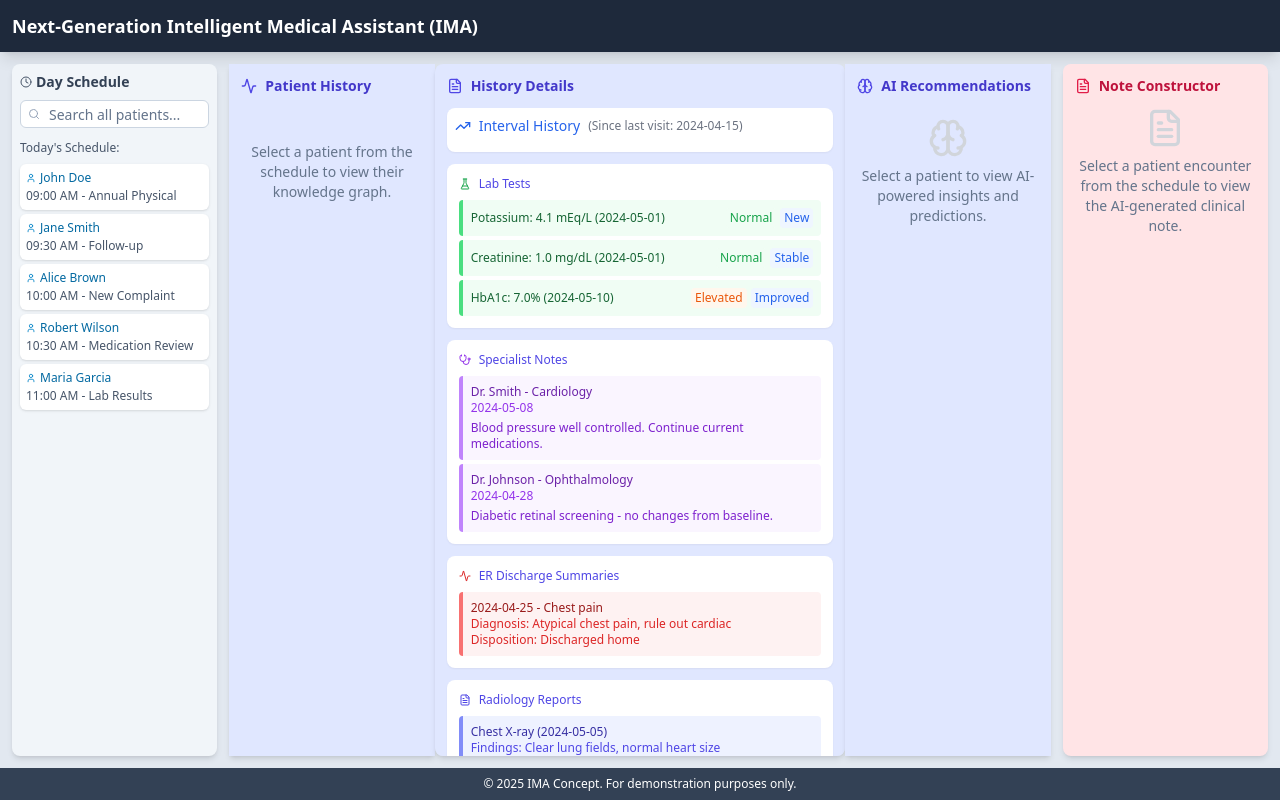
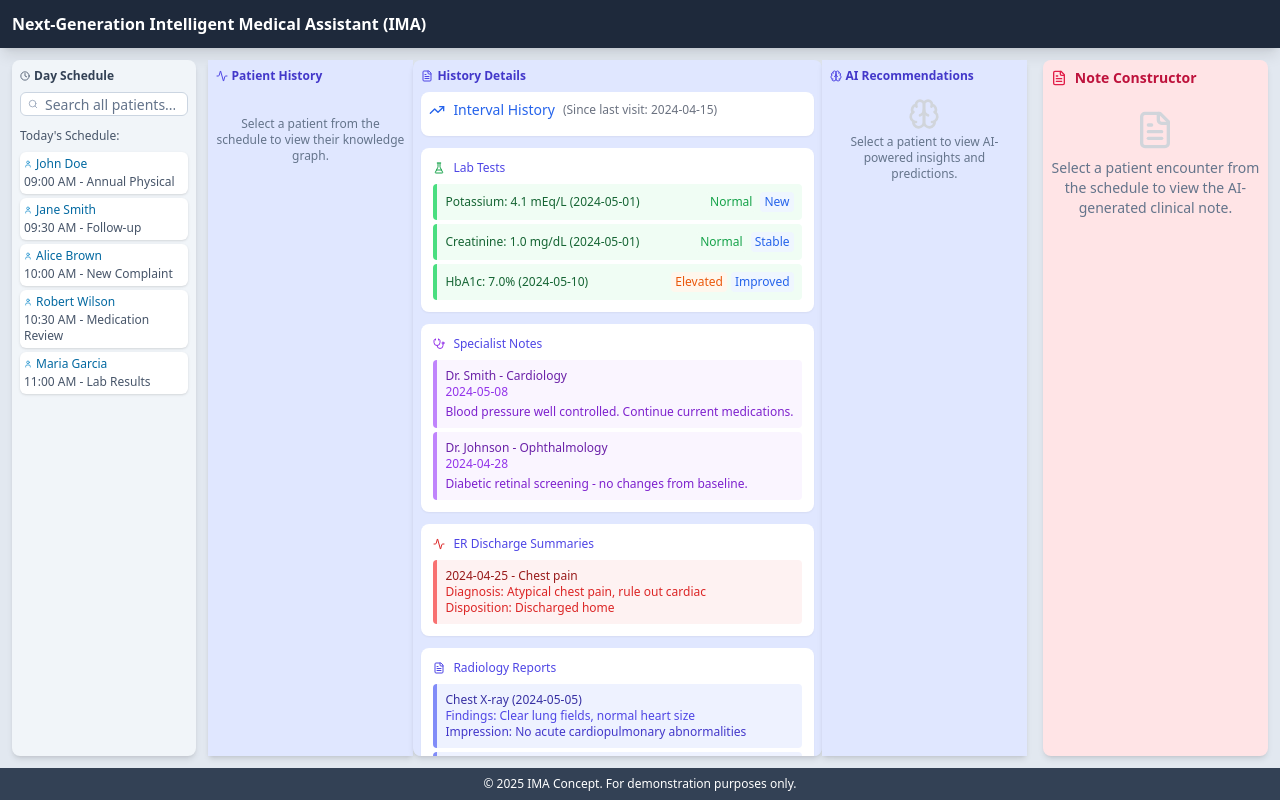
Before and after one commit to kkeshavjee/ima-insight-navigator, a React (Vite) app: page / in a window 1280 px wide. Built offline with nearby package versions, Linux system fonts and the light colour scheme.

Commit message:
Refactor pane sizes and font sizes
- Reduced the width of the Day Schedule and History Details panes.
- Increased the width of the Note Constructor pane.
- Decreased font sizes across all panes.

```diff
--- a/src/components/DaySchedulePane.tsx
+++ b/src/components/DaySchedulePane.tsx
@@ -98,19 +98,19 @@ const DaySchedulePane: React.FC<DaySchedulePaneProps> = ({ onSelectPatient, sele
   return (
     <div className="h-full bg-slate-100 p-2 rounded-lg shadow-md overflow-y-auto">
       <div className="flex items-center gap-1 mb-2">
-        <Clock className="w-3 h-3 text-slate-600" />
-        <h2 className="text-sm font-semibold text-slate-700">Day Schedule</h2>
+        <Clock className="w-2.5 h-2.5 text-slate-600" />
+        <h2 className="text-xs font-semibold text-slate-700">Day Schedule</h2>
       </div>
 
       {/* Search input */}
       <div className="relative mb-3">
-        <Search className="absolute left-2 top-1/2 transform -translate-y-1/2 w-3 h-3 text-slate-400" />
+        <Search className="absolute left-2 top-1/2 transform -translate-y-1/2 w-2.5 h-2.5 text-slate-400" />
         <Input
           type="text"
           placeholder="Search all patients..."
           value={searchTerm}
           onChange={(e) => setSearchTerm(e.target.value)}
-          className="pl-7 h-7 text-xs bg-white border-slate-300 focus:border-sky-500 focus:ring-sky-500"
+          className="pl-6 h-6 text-xs bg-white border-slate-300 focus:border-sky-500 focus:ring-sky-500"
         />
       </div>
 
@@ -120,7 +120,7 @@ const DaySchedulePane: React.FC<DaySchedulePaneProps> = ({ onSelectPatient, sele
           <h3 className="text-xs font-medium text-slate-600 mb-1">Add to Schedule:</h3>
           <div className="space-y-1">
             {availablePatients.map(patient => (
-              <div key={patient.id} className="flex items-center justify-between p-1.5 bg-green-50 rounded border border-green-200">
+              <div key={patient.id} className="flex items-center justify-between p-1 bg-green-50 rounded border border-green-200">
                 <div className="flex-1">
                   <div className="text-xs font-medium text-green-800">{patient.name}</div>
                   <div className="text-xs text-green-600">{patient.phone}</div>
@@ -129,9 +129,9 @@ const DaySchedulePane: React.FC<DaySchedulePaneProps> = ({ onSelectPatient, sele
                   size="sm"
                   variant="outline"
                   onClick={() => addPatientToSchedule(patient)}
-                  className="h-6 px-2 text-xs border-green-300 hover:bg-green-100"
+                  className="h-5 px-1.5 text-xs border-green-300 hover:bg-green-100"
                 >
-                  <Plus className="w-3 h-3" />
+                  <Plus className="w-2.5 h-2.5" />
                 </Button>
               </div>
             ))}
@@ -149,11 +149,11 @@ const DaySchedulePane: React.FC<DaySchedulePaneProps> = ({ onSelectPatient, sele
           <li
             key={`${appt.id}-${appt.encounterId}`}
             onClick={() => onSelectPatient(appt.id, appt.encounterId)}
-            className={`p-1.5 rounded-md shadow hover:bg-sky-100 cursor-pointer transition-all duration-200 ease-in-out transform hover:scale-[1.02]
+            className={`p-1 rounded-md shadow hover:bg-sky-100 cursor-pointer transition-all duration-200 ease-in-out transform hover:scale-[1.02]
                         ${selectedPatientId === appt.id ? 'bg-sky-200 ring-1 ring-sky-500 shadow-lg' : 'bg-white hover:shadow-md'}`}
           >
             <div className="flex items-center gap-1 mb-0.5">
-              <User className="w-2.5 h-2.5 text-sky-600" />
+              <User className="w-2 h-2 text-sky-600" />
               <div className={`font-medium text-xs ${selectedPatientId === appt.id ? 'text-sky-800' : 'text-sky-700'}`}>
                 {appt.name}
               </div>
@@ -164,7 +164,7 @@ const DaySchedulePane: React.FC<DaySchedulePaneProps> = ({ onSelectPatient, sele
           </li>
         ))}
         {filteredAppointments.length === 0 && searchTerm && availablePatients.length === 0 && (
-          <li className="p-3 text-center text-xs text-slate-500">
+          <li className="p-2 text-center text-xs text-slate-500">
             No patients found matching "{searchTerm}"
           </li>
         )}
--- a/src/components/DrillDownPane.tsx
+++ b/src/components/DrillDownPane.tsx
@@ -112,10 +112,10 @@ const DrillDownPane: React.FC<DrillDownPaneProps> = ({ selectedNodeData }) => {
   const intervalHistory = getIntervalHistory();
 
   return (
-    <div className="h-full bg-indigo-100 p-3 rounded-lg shadow-md overflow-y-auto">
-      <div className="flex items-center gap-2 mb-3">
-        <FileText className="w-4 h-4 text-indigo-600" />
-        <h2 className="text-sm font-semibold text-indigo-700">History Details</h2>
+    <div className="h-full bg-indigo-100 p-2 rounded-lg shadow-md overflow-y-auto">
+      <div className="flex items-center gap-1 mb-2">
+        <FileText className="w-3 h-3 text-indigo-600" />
+        <h2 className="text-xs font-semibold text-indigo-700">History Details</h2>
       </div>
 
       {!selectedNodeData ? (
--- a/src/components/FinalNotePane.tsx
+++ b/src/components/FinalNotePane.tsx
@@ -1,3 +1,4 @@
+
 import React, { useState } from 'react';
 import NoteHeader from './note/NoteHeader';
 import NoteStatus from './note/NoteStatus';
@@ -108,14 +109,14 @@ const FinalNotePane: React.FC<FinalNotePaneProps> = ({ selectedEncounterId, sele
   };
 
   return (
-    <div className="h-full bg-rose-100 p-3 rounded-lg shadow-md overflow-y-auto">
+    <div className="h-full bg-rose-100 p-2 rounded-lg shadow-md overflow-y-auto">
       <NoteHeader />
 
       {selectedEncounterId && note ? (
         <div>
           <NoteStatus />
 
-          <div className="bg-white rounded-lg shadow-sm p-3 mb-3">
+          <div className="bg-white rounded-lg shadow-sm p-2 mb-2">
             {/* Subjective */}
             <NoteSection title="Subjective" content={note.subjective} />
 
@@ -131,9 +132,9 @@ const FinalNotePane: React.FC<FinalNotePaneProps> = ({ selectedEncounterId, sele
             <NoteSection title="Assessment" content={note.assessment} />
 
             {/* Plan */}
-            <div className="mb-3">
-              <h3 className="text-rose-600 font-semibold mb-2 flex items-center gap-2 text-sm">
-                <div className="w-2 h-2 bg-rose-500 rounded-full"></div>
+            <div className="mb-2">
+              <h3 className="text-rose-600 font-semibold mb-1 flex items-center gap-1 text-xs">
+                <div className="w-1.5 h-1.5 bg-rose-500 rounded-full"></div>
                 Plan
               </h3>
 
--- a/src/components/PatientProfilePane.tsx
+++ b/src/components/PatientProfilePane.tsx
@@ -67,40 +67,40 @@ const PatientProfilePane: React.FC<PatientProfilePaneProps> = ({ selectedPatient
   };
 
   return (
-    <div className="h-full bg-indigo-100 p-3 shadow-md overflow-y-auto">
-      <div className="flex items-center gap-2 mb-3">
-        <Activity className="w-4 h-4 text-indigo-600" />
-        <h2 className="text-sm font-semibold text-indigo-700">Patient History</h2>
+    <div className="h-full bg-indigo-100 p-2 shadow-md overflow-y-auto">
+      <div className="flex items-center gap-1 mb-2">
+        <Activity className="w-3 h-3 text-indigo-600" />
+        <h2 className="text-xs font-semibold text-indigo-700">Patient History</h2>
       </div>
       {selectedPatientId ? (
         <div>
-          <div className="mt-2 border-2 border-dashed border-indigo-300 rounded-md min-h-[8rem] p-2">
+          <div className="mt-2 border-2 border-dashed border-indigo-300 rounded-md min-h-[6rem] p-2">
             {nodesToDisplay.length > 0 ? (
-              <div className="space-y-2">
+              <div className="space-y-1">
                 {nodesToDisplay.map(node => (
                   <div
                     key={node.id}
                     onClick={() => onNodeSelect(node)}
-                    className={`p-2 rounded-lg border cursor-pointer text-xs transition-all duration-200 transform hover:scale-[1.02] ${getNodeColor(node.type)}`}
+                    className={`p-1.5 rounded-lg border cursor-pointer text-xs transition-all duration-200 transform hover:scale-[1.02] ${getNodeColor(node.type)}`}
                   >
-                    <div className="flex items-center gap-2">
+                    <div className="flex items-center gap-1">
                       {getNodeIcon(node.type)}
-                      <span className="font-medium">{node.label}</span>
+                      <span className="font-medium text-xs">{node.label}</span>
                     </div>
                   </div>
                 ))}
               </div>
             ) : (
-              <p className="text-indigo-500 text-center py-6 text-sm">No graph nodes available for this patient.</p>
+              <p className="text-indigo-500 text-center py-4 text-xs">No graph nodes available for this patient.</p>
             )}
-            <p className="text-xs text-indigo-400 mt-3 text-center italic">
+            <p className="text-xs text-indigo-400 mt-2 text-center italic">
               (Click nodes to view detailed information)
             </p>
           </div>
         </div>
       ) : (
-        <div className="flex items-center justify-center h-32">
-          <p className="text-slate-500 text-center text-sm">Select a patient from the schedule to view their knowledge graph.</p>
+        <div className="flex items-center justify-center h-24">
+          <p className="text-slate-500 text-center text-xs">Select a patient from the schedule to view their knowledge graph.</p>
         </div>
       )}
     </div>
--- a/src/components/PreventionPredictionPane.tsx
+++ b/src/components/PreventionPredictionPane.tsx
@@ -1,3 +1,4 @@
+
 import React from 'react';
 import { Brain, AlertTriangle, CheckCircle, Clock } from 'lucide-react';
 
@@ -109,21 +110,21 @@ const PreventionPredictionPane: React.FC<PreventionPredictionPaneProps> = ({ sel
   };
 
   return (
-    <div className="h-full bg-indigo-100 p-3 shadow-md overflow-y-auto">
-      <div className="flex items-center gap-2 mb-3">
-        <Brain className="w-4 h-4 text-indigo-600" />
-        <h2 className="text-sm font-semibold text-indigo-700">AI Recommendations</h2>
+    <div className="h-full bg-indigo-100 p-2 shadow-md overflow-y-auto">
+      <div className="flex items-center gap-1 mb-2">
+        <Brain className="w-3 h-3 text-indigo-600" />
+        <h2 className="text-xs font-semibold text-indigo-700">AI Recommendations</h2>
       </div>
       {selectedPatientId ? (
         <div>
           {insightsToDisplay.length > 0 ? (
-            <div className="space-y-2">
+            <div className="space-y-1">
               {insightsToDisplay.map(insight => (
                 <div key={insight.id} className={getInsightStyle(insight.type, insight.priority)}>
-                  <div className="flex items-start justify-between mb-2">
-                    <div className="flex items-center gap-2">
+                  <div className="flex items-start justify-between mb-1">
+                    <div className="flex items-center gap-1">
                       {getInsightIcon(insight.type)}
-                      <h4 className="font-medium text-indigo-700 text-sm">{insight.title}</h4>
+                      <h4 className="font-medium text-indigo-700 text-xs">{insight.title}</h4>
                     </div>
                     <span className={getPriorityBadge(insight.priority)}>
                       {insight.priority.toUpperCase()}
@@ -131,19 +132,19 @@ const PreventionPredictionPane: React.FC<PreventionPredictionPaneProps> = ({ sel
                   </div>
 
                   {insight.score && (
-                    <div className="mb-2">
-                      <span className="text-xl font-bold text-red-600">{insight.score}</span>
+                    <div className="mb-1">
+                      <span className="text-lg font-bold text-red-600">{insight.score}</span>
                       <span className="text-xs text-gray-500 ml-1">risk score</span>
                     </div>
                   )}
 
                   <p className="text-xs text-slate-600 leading-relaxed">{insight.detail}</p>
 
-                  <div className="mt-2 flex gap-2">
-                    <button className="text-xs bg-indigo-500 text-white px-2 py-1 rounded hover:bg-indigo-600 transition-colors">
+                  <div className="mt-1 flex gap-1">
+                    <button className="text-xs bg-indigo-500 text-white px-1.5 py-0.5 rounded hover:bg-indigo-600 transition-colors">
                       Act on This
                     </button>
-                    <button className="text-xs bg-gray-200 text-gray-700 px-2 py-1 rounded hover:bg-gray-300 transition-colors">
+                    <button className="text-xs bg-gray-200 text-gray-700 px-1.5 py-0.5 rounded hover:bg-gray-300 transition-colors">
                       Dismiss
                     </button>
                   </div>
@@ -151,17 +152,17 @@ const PreventionPredictionPane: React.FC<PreventionPredictionPaneProps> = ({ sel
               ))}
             </div>
           ) : (
-            <div className="bg-white rounded-lg shadow-sm p-6 text-center">
-              <Brain className="w-10 h-10 text-gray-300 mx-auto mb-2" />
-              <p className="text-slate-500 text-sm">No AI insights available for this patient in the current dataset.</p>
+            <div className="bg-white rounded-lg shadow-sm p-4 text-center">
+              <Brain className="w-8 h-8 text-gray-300 mx-auto mb-1" />
+              <p className="text-slate-500 text-xs">No AI insights available for this patient in the current dataset.</p>
             </div>
           )}
         </div>
       ) : (
-        <div className="flex items-center justify-center h-32">
+        <div className="flex items-center justify-center h-24">
           <div className="text-center">
-            <Brain className="w-10 h-10 text-gray-300 mx-auto mb-2" />
-            <p className="text-slate-500 text-sm">Select a patient to view AI-powered insights and predictions.</p>
+            <Brain className="w-8 h-8 text-gray-300 mx-auto mb-1" />
+            <p className="text-slate-500 text-xs">Select a patient to view AI-powered insights and predictions.</p>
           </div>
         </div>
       )}
--- a/src/pages/Index.tsx
+++ b/src/pages/Index.tsx
@@ -35,7 +35,7 @@ const Index = () => {
     <div className="flex flex-col h-screen bg-slate-200 font-sans">
       {/* Header */}
       <header className="bg-slate-800 text-white p-3 shadow-lg">
-        <h1 className="text-lg font-bold">Next-Generation Intelligent Medical Assistant (IMA)</h1>
+        <h1 className="text-base font-bold">Next-Generation Intelligent Medical Assistant (IMA)</h1>
       </header>
 
       {/* Patient Banner */}
@@ -45,31 +45,31 @@ const Index = () => {
 
       {/* Main content area with 5 panes */}
       <main className="flex-grow p-3 flex gap-3 overflow-hidden">
-        {/* Pane 1: Day Schedule - made narrower */}
-        <div className="w-1/6 h-full min-h-[300px]">
+        {/* Pane 1: Day Schedule - made narrower (1/8) */}
+        <div className="w-1/8 h-full min-h-[300px]">
           <DaySchedulePane onSelectPatient={handlePatientSelect} selectedPatientId={selectedPatientId} />
         </div>
 
-        {/* Middle 3 panes - adjusted to take more space */}
-        <div className="w-2/3 h-full flex">
-          {/* Pane 2: Patient History - made 25% narrower (from 1/3 to 1/4) */}
+        {/* Middle 3 panes - adjusted proportions */}
+        <div className="w-5/8 h-full flex">
+          {/* Pane 2: Patient History - kept same */}
           <div className="w-1/4 h-full">
             <PatientProfilePane selectedPatientId={selectedPatientId} onNodeSelect={handleNodeSelect} />
           </div>
 
-          {/* Pane 3: History Details - expanded to take more space */}
-          <div className="w-1/2 h-full">
+          {/* Pane 3: History Details - made narrower (3/8) */}
+          <div className="w-3/8 h-full">
             <DrillDownPane selectedNodeData={selectedNodeData} />
           </div>
 
-          {/* Pane 4: AI Recommendations - made 25% narrower (from 1/3 to 1/4) */}
+          {/* Pane 4: AI Recommendations - kept same */}
           <div className="w-1/4 h-full">
             <PreventionPredictionPane selectedPatientId={selectedPatientId} />
           </div>
         </div>
 
-        {/* Pane 5: Final Note Display */}
-        <div className="w-1/6 h-full min-h-[300px]">
+        {/* Pane 5: Final Note Display - made wider (1/4) */}
+        <div className="w-1/4 h-full min-h-[300px]">
           <FinalNotePane selectedEncounterId={selectedEncounterId} selectedPatientId={selectedPatientId} />
         </div>
       </main>
```
